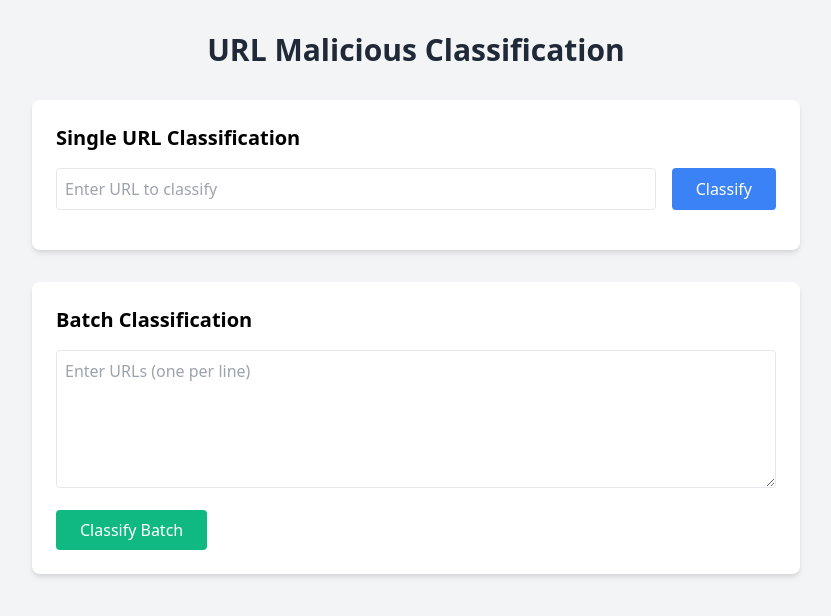
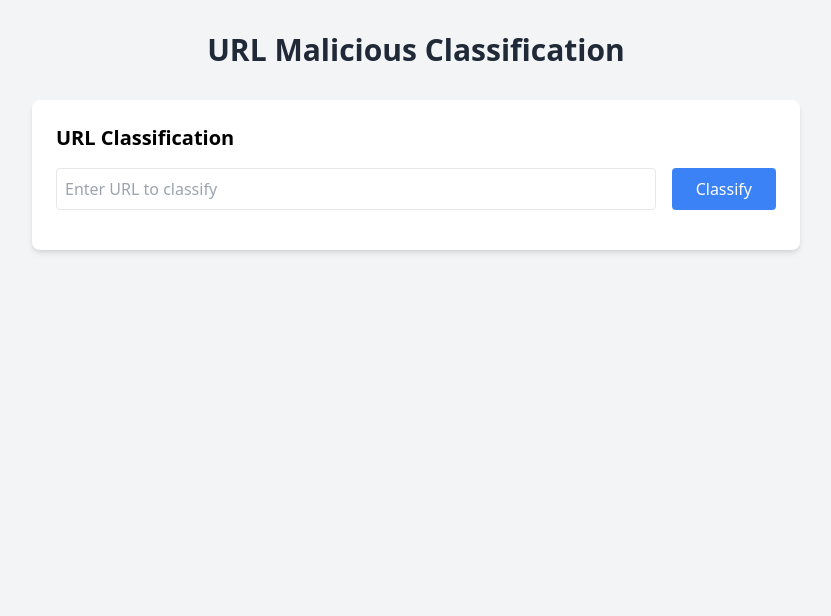
Before and after one commit to KIKW12/Phishing_Website_Classifier, a Flask app: page / in a window 1280 px wide. Shown: the top 616 px of the page, without its empty margins (224-1055 px from the left). Run offline with Flask 3, Linux system fonts and the light colour scheme; parts of the project's set-up code (start-up, migrations or seed data) failed here and were passed over.

Commit message:
hopefully final version

```diff
--- a/app.py
+++ b/app.py
@@ -1,10 +1,9 @@
-# app.py
 from flask import Flask, request, jsonify, render_template
 import numpy as np
 import pandas as pd
 from urllib.parse import urlparse
 import re
-from improved_nn import NN  # Your neural network class
+from improved_nn import NN
 import os
 
 app = Flask(__name__)
@@ -12,46 +11,54 @@ app = Flask(__name__)
 # Initialize the model
 # app.py
 model = NN()
-if os.path.exists('w1.npy') and os.path.exists('means.npy'):
-    model.load_model()
-else:
-    raise FileNotFoundError("Model weights or scaling parameters not found. Please train the model first.")
+model.load_model()
 
 def extract_features(url):
-    """Extract features from a single URL."""
+
+    # Check for IP address
+    ip_regex = r'(([01]?\d\d?|2[0-4]\d|25[0-5])\.([01]?\d\d?|2[0-4]\d|25[0-5])\.([01]?\d\d?|2[0-4]\d|25[0-5])\.([01]?\d\d?|2[0-4]\d|25[0-5])\/)|(0x[0-9a-fA-F]{1,2}\.[0x[0-9a-fA-F]{1,2}\.[0x[0-9a-fA-F]{1,2}\.[0x[0-9a-fA-F]{1,2]})'
+
+    # Count specific characters
+    dot_regex = r'\.'
+    at_regex = r'@'
+    dash_regex = r'\-'
+    tilde_regex = r'~'
+
+    # Count embedded domains
+    embed_domain_regex = r'https?://(?:[-\w.]|(?:%[\da-fA-F]{2}))+'
+
+    # Check for suspicious TLDs
+    suspicious_tlds = ['.zip', '.review', '.country', '.kim', '.cricket', '.science', '.work', '.party', '.gq', '.link']
+
+    # Check for URL shortening services
+    shortening_services = ['bit.ly', 'goo.gl', 't.co', 'tinyurl.com', 'is.gd']
     features = {}
 
     # Check for IP address
-    features['use_of_ip'] = 1 if re.match(
-        r'^(?:[0-9]{1,3}\.){3}[0-9]{1,3}$',
-        urlparse(url).netloc
-    ) else 0
+    features['use_of_ip'] = 1 if re.search(ip_regex, url) else 0
 
     # Count specific characters
-    features['count.'] = url.count('.')
-    features['@ Precence'] = 1 if '@' in url else 0
-    features['- Precence'] = 1 if '-' in url else 0
-    features['∼ Precence'] = 1 if '~' in url else 0
+    features['count.'] = len(re.findall(dot_regex, url))
+    features['@ Precence'] = 1 if re.search(at_regex, url) else 0
+    features['- Precence'] = 1 if re.search(dash_regex, url) else 0
+    features['∼ Precence'] = 1 if re.search(tilde_regex, url) else 0
 
     # Count embedded domains
-    features['count_embed_domian'] = len(re.findall(r'https?://(?:[-\w.]|(?:%[\da-fA-F]{2}))+', url))
+    features['count_embed_domian'] = len(re.findall(embed_domain_regex, url))
 
     # Check for suspicious TLD
-    suspicious_tlds = ['.zip', '.review', '.country', '.kim', '.cricket', '.science', '.work', '.party', '.gq', '.link']
     features['sus_url'] = 1 if any(tld in url.lower() for tld in suspicious_tlds) else 0
 
     # Check for URL shortening services
-    shortening_services = ['bit.ly', 'goo.gl', 't.co', 'tinyurl.com', 'is.gd']
     features['short_url'] = 1 if any(service in url.lower() for service in shortening_services) else 0
 
     # Check HTTPS in domain
-    features['HTTPS in Domain'] = 1 if 'https' in urlparse(url).netloc.lower() else 0
+    features['HTTPS in Domain'] = 1 if urlparse(url).scheme.lower() == 'https' else 0
 
     # URL length
     features['url_length'] = len(url)
 
     return features
-
 @app.route('/')
 def home():
     return render_template('index.html')
@@ -92,37 +99,5 @@ def classify_url():
     except Exception as e:
         return jsonify({'error': str(e)}), 500
 
-@app.route('/batch_classify', methods=['POST'])
-def batch_classify():
-    try:
-        data = request.get_json()
-
-        if not data or 'urls' not in data:
-            return jsonify({'error': 'No URLs provided'}), 400
-
-        urls = data['urls']
-        results = []
-
-        for url in urls:
-            features = extract_features(url)
-            feature_df = pd.DataFrame([features])
-            feature_df = feature_df[[
-                'use_of_ip', 'count.', '@ Precence', '- Precence', '∼ Precence',
-                'count_embed_domian', 'sus_url', 'short_url', 'HTTPS in Domain', 'url_length'
-            ]]
-
-            prediction = model.predict(feature_df)
-
-            results.append({
-            'url': url,
-            'is_malicious': bool(prediction[0][0] == 0),  # Added bool() conversion
-            'features': features
-            })
-
-        return jsonify({'results': results})
-
-    except Exception as e:
-        return jsonify({'error': str(e)}), 500
-
 if __name__ == '__main__':
     app.run(debug=False, host='0.0.0.0', port=5000)
--- a/templates/index.html
+++ b/templates/index.html
@@ -17,7 +17,7 @@
       </h1>
 
       <div class="bg-white rounded-lg shadow-md p-6 mb-8">
-        <h2 class="text-xl font-semibold mb-4">Single URL Classification</h2>
+        <h2 class="text-xl font-semibold mb-4">URL Classification</h2>
         <div class="flex gap-4 mb-4">
           <input
             type="text"
@@ -37,40 +37,11 @@
             <p class="font-semibold">
               Result: <span id="classification"></span>
             </p>
-            <p class="mt-2 font-semibold">Features:</p>
-            <pre
-              id="features"
-              class="bg-gray-100 p-4 rounded mt-2 overflow-x-auto"
-            ></pre>
+
           </div>
         </div>
       </div>
 
-      <div class="bg-white rounded-lg shadow-md p-6">
-        <h2 class="text-xl font-semibold mb-4">Batch Classification</h2>
-        <div class="mb-4">
-          <textarea
-            id="batchUrls"
-            rows="5"
-            placeholder="Enter URLs (one per line)"
-            class="w-full p-2 border rounded focus:outline-none focus:ring-2 focus:ring-blue-500"
-          ></textarea>
-        </div>
-        <button
-          onclick="classifyBatch()"
-          class="bg-green-500 text-white px-6 py-2 rounded hover:bg-green-600 focus:outline-none focus:ring-2 focus:ring-green-500"
-        >
-          Classify Batch
-        </button>
-        <div id="batchResult" class="hidden mt-4">
-          <h3 class="font-semibold mb-2">Results:</h3>
-          <div
-            id="batchResults"
-            class="bg-gray-100 p-4 rounded overflow-x-auto"
-          ></div>
-        </div>
-      </div>
-    </div>
 
     <script>
       async function classifyURL() {
@@ -106,7 +77,7 @@
           classification.className = data.is_malicious
             ? "text-red-600"
             : "text-green-600";
-          features.textContent = JSON.stringify(data.features, null, 2);
+          //features.textContent = JSON.stringify(data.features, null, 2);
 
           resultDiv.style.display = "block";
         } catch (error) {
@@ -114,67 +85,7 @@
         }
       }
 
-      async function classifyBatch() {
-        const urls = document
-          .getElementById("batchUrls")
-          .value.split("\n")
-          .map((url) => url.trim())
-          .filter((url) => url);
 
-        if (urls.length === 0) {
-          alert("Please enter at least one URL");
-          return;
-        }
-
-        try {
-          const response = await fetch("/batch_classify", {
-            method: "POST",
-            headers: {
-              "Content-Type": "application/json",
-            },
-            body: JSON.stringify({ urls }),
-          });
-
-          const data = await response.json();
-
-          if (data.error) {
-            throw new Error(data.error);
-          }
-
-          const batchResult = document.getElementById("batchResult");
-          const batchResults = document.getElementById("batchResults");
-
-          batchResults.innerHTML = data.results
-            .map(
-              (result) => `
-                    <div class="mb-4 p-4 rounded ${
-                      result.is_malicious ? "bg-red-100" : "bg-green-100"
-                    }">
-                        <p class="font-semibold">URL: ${result.url}</p>
-                        <p class="font-semibold ${
-                          result.is_malicious
-                            ? "text-red-600"
-                            : "text-green-600"
-                        }">
-                            Classification: ${
-                              result.is_malicious ? "Malicious" : "Safe"
-                            }
-                        </p>
-                        <pre class="mt-2 text-sm">${JSON.stringify(
-                          result.features,
-                          null,
-                          2
-                        )}</pre>
-                    </div>
-                `
-            )
-            .join("");
-
-          batchResult.style.display = "block";
-        } catch (error) {
-          alert("Error: " + error.message);
-        }
-      }
     </script>
   </body>
 </html>
```
Also changed, not shown: improved_nn.py (+4 -4 lines).
